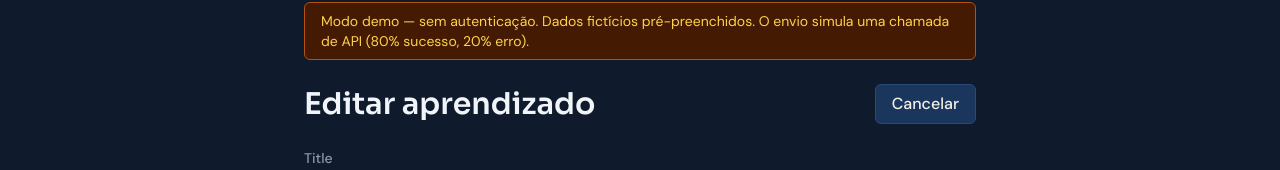
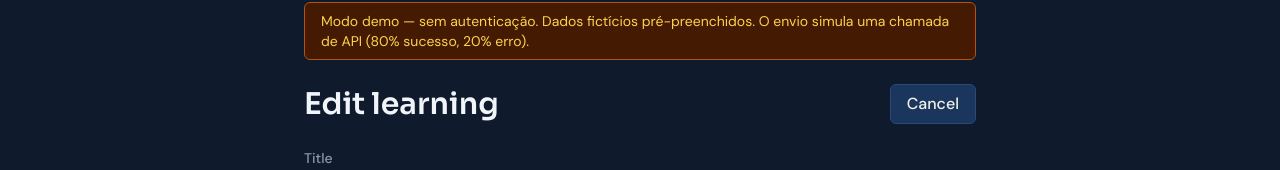
Before and after one commit to lucasxf/engineering-daybook, a Next.js app in the folder web/: page /en/demo/edit-learning in a window 1280 px wide. Shown: the part 127-297 px from the top of the page. Built offline with nearby package versions, Linux system fonts and the light colour scheme; no server answers.

Commit message:
fix: useTranslations in demo page for proper localization
Correct demo page to use 'useTranslations' for all texts instead of hardcoded strings.

```diff
--- a/package.json
+++ b/package.json
@@ -10,10 +10,11 @@
     "typecheck": "tsc --noEmit"
   },
   "dependencies": {
+    "lucide-react": "^0.474.0",
     "next": "^15.2.0",
+    "next-intl": "^4.8.3",
     "react": "^19.0.0",
-    "react-dom": "^19.0.0",
-    "lucide-react": "^0.474.0"
+    "react-dom": "^19.0.0"
   },
   "devDependencies": {
     "@types/node": "^22",
--- a/web/src/app/[locale]/demo/edit-learning/page.tsx
+++ b/web/src/app/[locale]/demo/edit-learning/page.tsx
@@ -1,6 +1,7 @@
 'use client';
 
 import { useState } from 'react';
+import { useTranslations } from 'next-intl';
 import { useParams } from 'next/navigation';
 import Link from 'next/link';
 import { PokForm } from '@/components/poks/PokForm';
@@ -24,6 +25,7 @@ type DemoState = 'idle' | 'saving' | 'success' | 'error';
  * NOT to be committed as a permanent route.
  */
 export default function DemoEditLearningPage() {
+  const t = useTranslations('poks');
   const params = useParams<{ locale: string }>();
   const [state, setState] = useState<DemoState>('idle');
   const [showToast, setShowToast] = useState(false);
@@ -48,23 +50,23 @@ export default function DemoEditLearningPage() {
 
   return (
     <div className="mx-auto max-w-2xl py-8">
-      {/* Demo banner */}
+      {/* Demo banner — intentionally not translated: it's a dev-only note */}
       <div className="mb-6 rounded-md border border-amber-300 bg-amber-50 px-4 py-2 text-sm text-amber-800 dark:border-amber-700 dark:bg-amber-950 dark:text-amber-300">
         Modo demo — sem autenticação. Dados fictícios pré-preenchidos. O envio simula uma chamada de API (80% sucesso, 20% erro).
       </div>
 
       <div className="mb-6 flex items-center justify-between">
         <h1 className="text-3xl font-bold text-slate-900 dark:text-slate-100">
-          Editar aprendizado
+          {t('edit.title')}
         </h1>
         <Link href={`/${params.locale}/demo/edit-learning` as never}>
-          <Button variant="secondary">Cancelar</Button>
+          <Button variant="secondary">{t('edit.cancelButton')}</Button>
         </Link>
       </div>
 
       {state === 'error' && (
         <Alert variant="error" className="mb-4">
-          Ocorreu um erro ao salvar. Tente novamente.
+          {t('errors.unexpected')}
         </Alert>
       )}
 
@@ -76,7 +78,7 @@ export default function DemoEditLearningPage() {
 
       {showToast && (
         <Toast
-          message="Aprendizado atualizado com sucesso."
+          message={t('success.updated')}
           onDismiss={handleDismissToast}
         />
       )}
```
Also changed, not shown: 1 other file (tests, documents, lock files or other folders).
